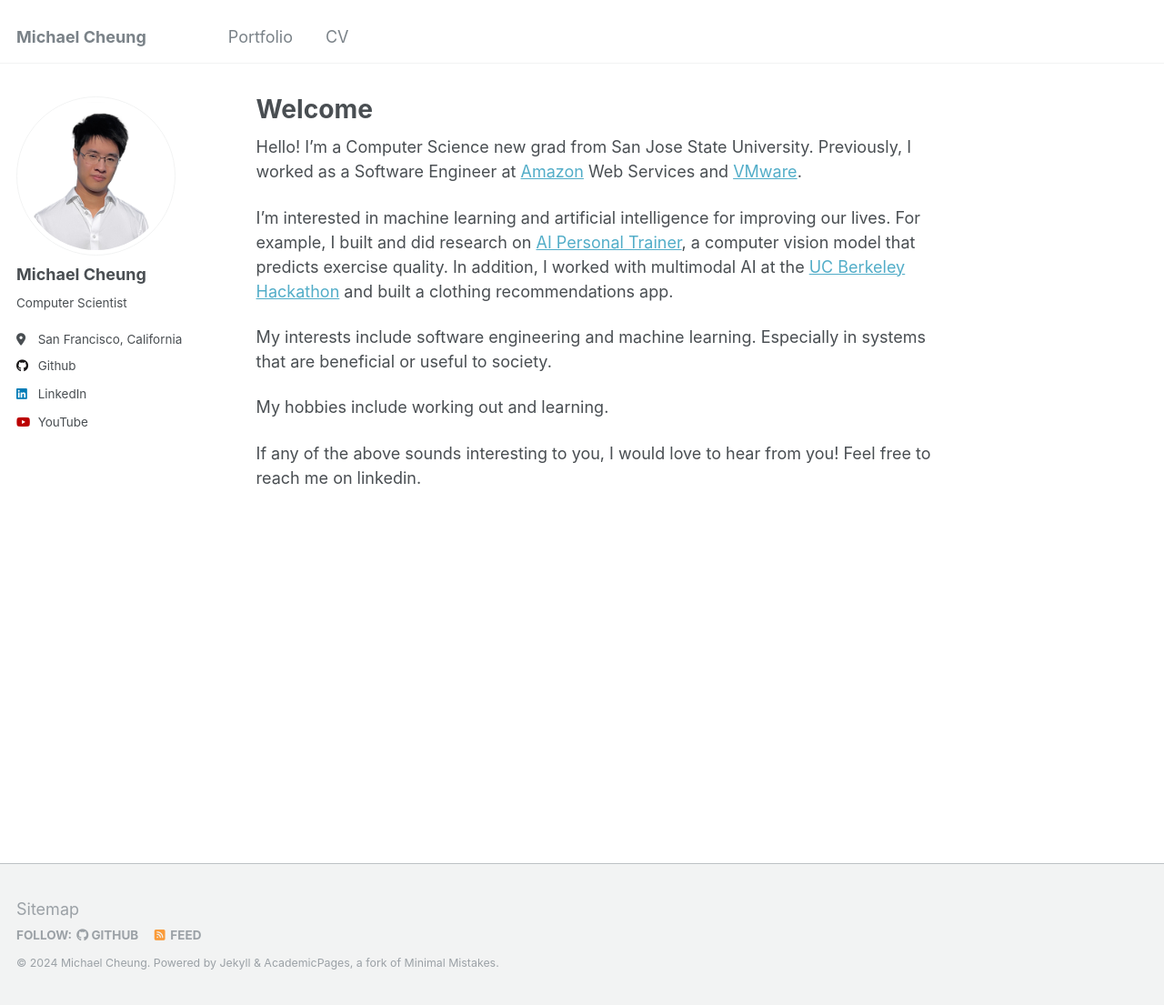
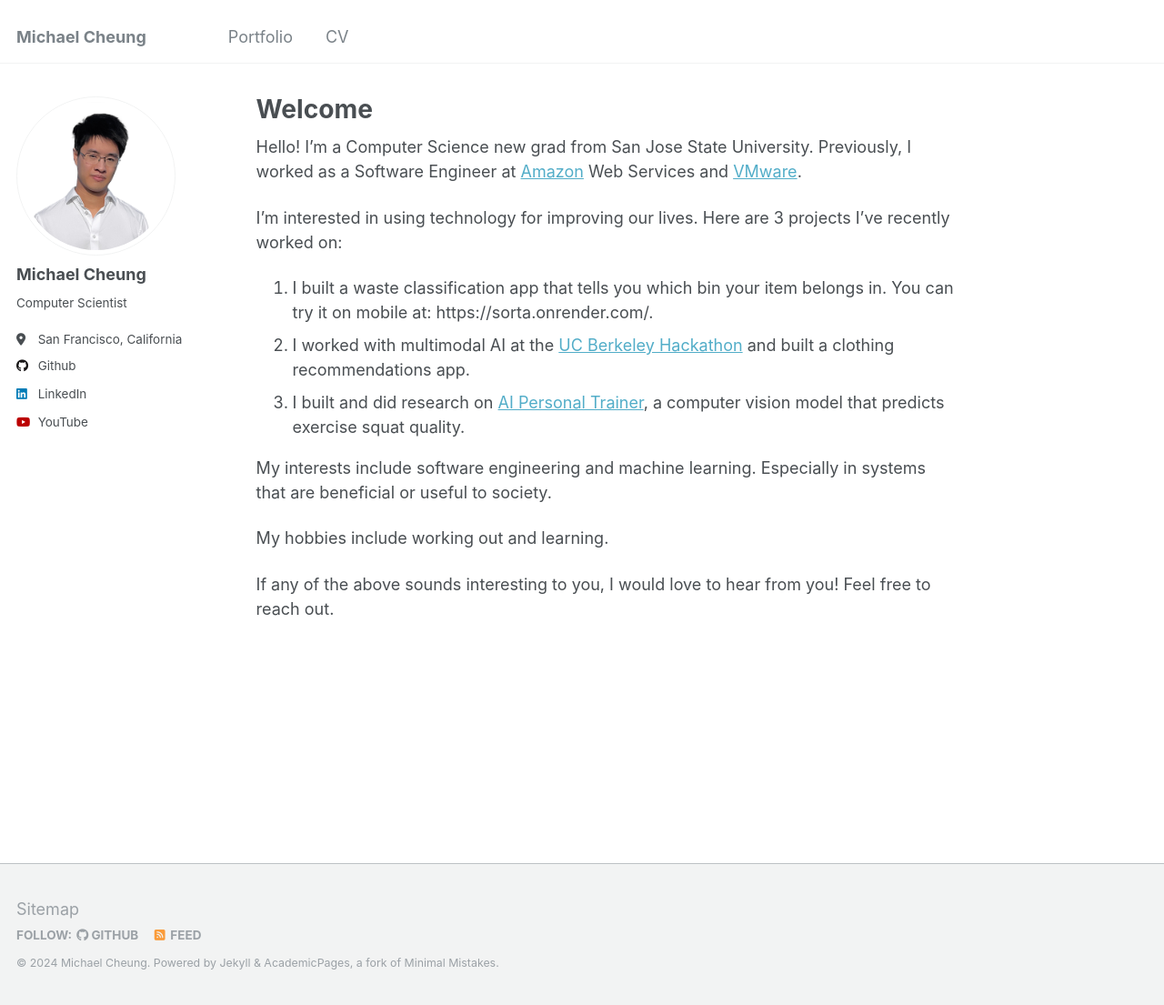
Before and after one commit to cheung0/cheung0.github.io, a Jekyll site: the page built from _pages/about.md, in a window 1280 px wide and 1105 px high. Shown: the whole window at 91% size. Built offline with Jekyll 4.4.1, drawn with Linux system fonts in a browser that asks for light colours.

Commit message:
Update about.md

```diff
--- a/_pages/about.md
+++ b/_pages/about.md
@@ -7,12 +7,15 @@
   - /about.html
 ---
 
-Hello! I'm a Computer Science new grad from San Jose State University. Previously, I worked as a Software Engineer at [Amazon](https://www.amazon.com/) Web Services and [VMware](https://www.vmware.com/).
+Hello! I’m a Computer Science new grad from San Jose State University. Previously, I worked as a Software Engineer at [Amazon](https://www.amazon.com/) Web Services and [VMware](https://www.vmware.com/).
 
-I'm interested in machine learning and artificial intelligence for improving our lives. For example, I built and did research on [AI Personal Trainer](https://cheung0.github.io/files/AI Personal Trainer Research.pdf), a computer vision model that predicts exercise quality. In addition, I worked with multimodal AI at the [UC Berkeley Hackathon](https://devpost.com/software/style-sync?ref_content=user-portfolio&ref_feature=in_progress) and built a clothing recommendations app.
+I’m interested in using technology for improving our lives. Here are 3 projects I’ve recently worked on:
+1. I built a waste classification app that tells you which bin your item belongs in. You can try it on mobile at: https://sorta.onrender.com/.
+2. I worked with multimodal AI at the [UC Berkeley Hackathon](https://devpost.com/software/style-sync?ref_content=user-portfolio&ref_feature=in_progress) and built a clothing recommendations app.
+3. I built and did research on [AI Personal Trainer](https://cheung0.github.io/files/AI Personal Trainer Research.pdf), a computer vision model that predicts exercise squat quality.
 
 My interests include software engineering and machine learning. Especially in systems that are beneficial or useful to society.
 
 My hobbies include working out and learning.
 
-If any of the above sounds interesting to you, I would love to hear from you! Feel free to reach me on linkedin.
+If any of the above sounds interesting to you, I would love to hear from you! Feel free to reach out.
```
